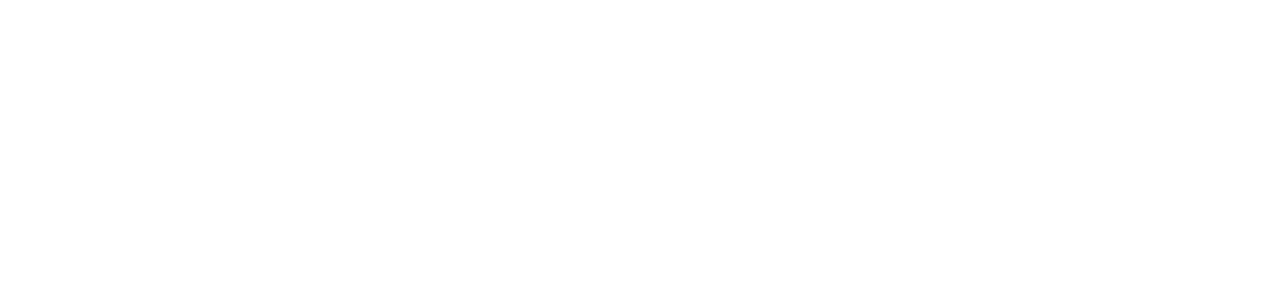
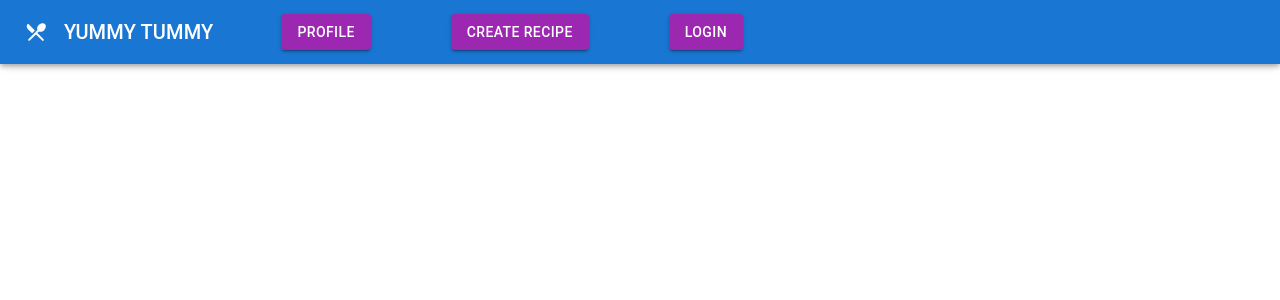
Before and after one commit to sheppieboy/Firebase-React-Recipe-App, a React (Create React App) app: page /createrecipe in a window 1280 px wide. Shown: the top 300 px of the page. Built offline with nearby package versions, Linux system fonts and the light colour scheme.

Commit message:
Added Basic NavBar and Page Routes

```diff
--- a/src/App.js
+++ b/src/App.js
@@ -1,5 +1,32 @@
+import { BrowserRouter as Router, Routes, Route } from "react-router-dom";
+import Home from "./pages/Home";
+import NavBar from "./components/NavBar";
+import SignIn from "./pages/SignIn";
+import CreateRecipe from "./pages/CreateRecipes";
+
 function App() {
-  return <div className="App"></div>;
+  return (
+    <Router>
+      {/* <nav>
+        <Link to="/">Home</Link>
+
+        {!user ? (
+          <Link to="/signin">Sign In</Link>
+        ) : (
+          <>
+            <Link to="/createrecipe">Create Recipe</Link>
+            <button onClick={signUserOut}> Sign Out</button>
+          </>
+        )}
+      </nav> */}
+      <NavBar />
+      <Routes>
+        <Route path="/" element={<Home />} />
+        <Route path="/createrecipe" element={<CreateRecipe />} />
+        <Route path="signin" element={<SignIn />} />
+      </Routes>
+    </Router>
+  );
 }
 
 export default App;
--- /dev/null
+++ b/src/components/NavBar.js
@@ -0,0 +1,54 @@
+import * as React from "react";
+import AppBar from "@mui/material/AppBar";
+import Box from "@mui/material/Box";
+import Toolbar from "@mui/material/Toolbar";
+import Typography from "@mui/material/Typography";
+import Button from "@mui/material/Button";
+import IconButton from "@mui/material/IconButton";
+
+import { RestaurantMenuRounded } from "@mui/icons-material";
+
+export default function ButtonAppBar() {
+  return (
+    <Box sx={{ flexGrow: 1 }}>
+      <AppBar position="fixed" color="primary">
+        <Toolbar>
+          {/*HOME BUTTON/LOGO */}
+          <IconButton
+            size="large"
+            edge="start"
+            color="inherit"
+            aria-label="menu"
+            sx={{ mr: 2 }}
+          >
+            <RestaurantMenuRounded />
+            <Typography variant="h6" sx={{ ml: 2 }}>
+              YUMMY TUMMY
+            </Typography>
+          </IconButton>
+
+          {/*NAVIGATION BUTTONS */}
+
+          <Button
+            variant="contained"
+            color="secondary"
+            sx={{ ml: 5, mr: 5, display: "flex", justifyContent: "flex-end" }}
+          >
+            Profile
+          </Button>
+          <Button
+            variant="contained"
+            color="secondary"
+            sx={{ ml: 5, mr: 5, display: "center" }}
+          >
+            Create Recipe
+          </Button>
+
+          <Button variant="contained" color="secondary" sx={{ ml: 5, mr: 5 }}>
+            Login
+          </Button>
+        </Toolbar>
+      </AppBar>
+    </Box>
+  );
+}
--- /dev/null
+++ b/src/pages/CreateRecipes.js
@@ -0,0 +1,4 @@
+const CreateRecipe = () => {
+  return <div>CREATE Recipe</div>;
+};
+export default CreateRecipe;
--- /dev/null
+++ b/src/pages/Home.js
@@ -0,0 +1,5 @@
+const Home = () => {
+  return <div>Home</div>;
+};
+
+export default Home;
--- /dev/null
+++ b/src/pages/SignIn.js
@@ -0,0 +1,5 @@
+const SignIn = () => {
+  return <div>SIGNIN</div>;
+};
+
+export default SignIn;
```
